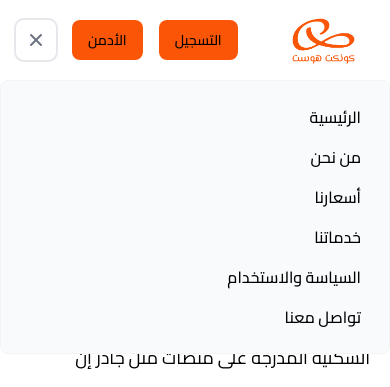
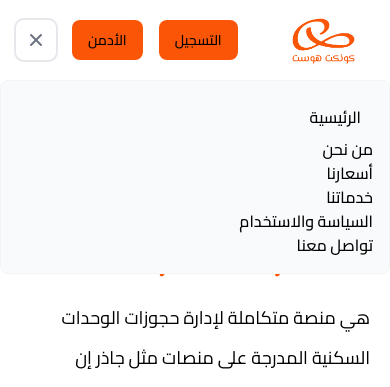
Before and after one commit to Abdallahosama55/ConnectHost, a React (Vite) app: page / in a window 390 px wide. Both pictures are taken after a click on the button "Open main menu". Shown: the top 387 px of the page. Built offline with nearby package versions, Linux system fonts and the light colour scheme.

Commit message:
v1 conect host

```diff
--- a/src/components/Navbar.jsx
+++ b/src/components/Navbar.jsx
@@ -61,12 +61,22 @@ function Navbar() {
           >
             {isMenuOpen ? (
               <ul className="flex flex-col font-medium p-4 md:p-0 mt-4 border border-gray-100 rounded-lg bg-gray-50 md:space-x-8 rtl:space-x-reverse md:flex-row md:mt-0 md:border-0 md:bg-white dark:bg-gray-800 md:dark:bg-gray-900 dark:border-gray-700">
-                <MenuItem href="#">الرئيسية</MenuItem>
-                <MenuItem href="#">من نحن</MenuItem>
-                <MenuItem href="#">أسعارنا</MenuItem>
-                <MenuItem href="#">خدماتنا</MenuItem>
-                <MenuItem href="#">السياسة والاستخدام</MenuItem>
-                <MenuItem href="#">تواصل معنا</MenuItem>
+              <MenuItem href="#">الرئيسية</MenuItem>
+              <HashLink to="#aboutus" scroll={smoothScroll}>
+                من نحن
+              </HashLink>
+              <HashLink to="#pricePlan" scroll={smoothScroll}>
+                أسعارنا
+              </HashLink>
+              <HashLink to="#service" scroll={smoothScroll}>
+                خدماتنا
+              </HashLink>
+              <HashLink to="#usage" scroll={smoothScroll}>
+                السياسة والاستخدام
+              </HashLink>
+              <HashLink to="#contactus" scroll={smoothScroll}>
+                تواصل معنا
+              </HashLink>
               </ul>
             ) : (
               ""
```
